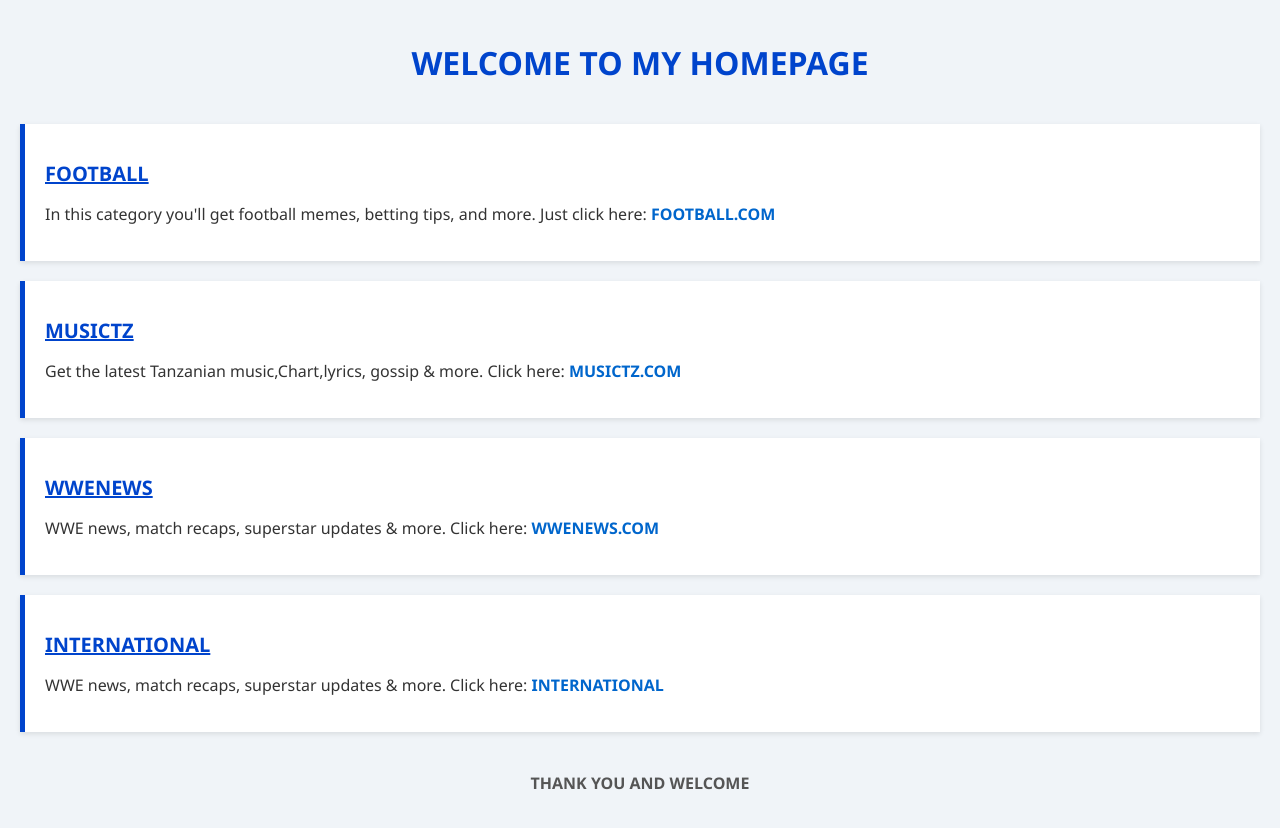
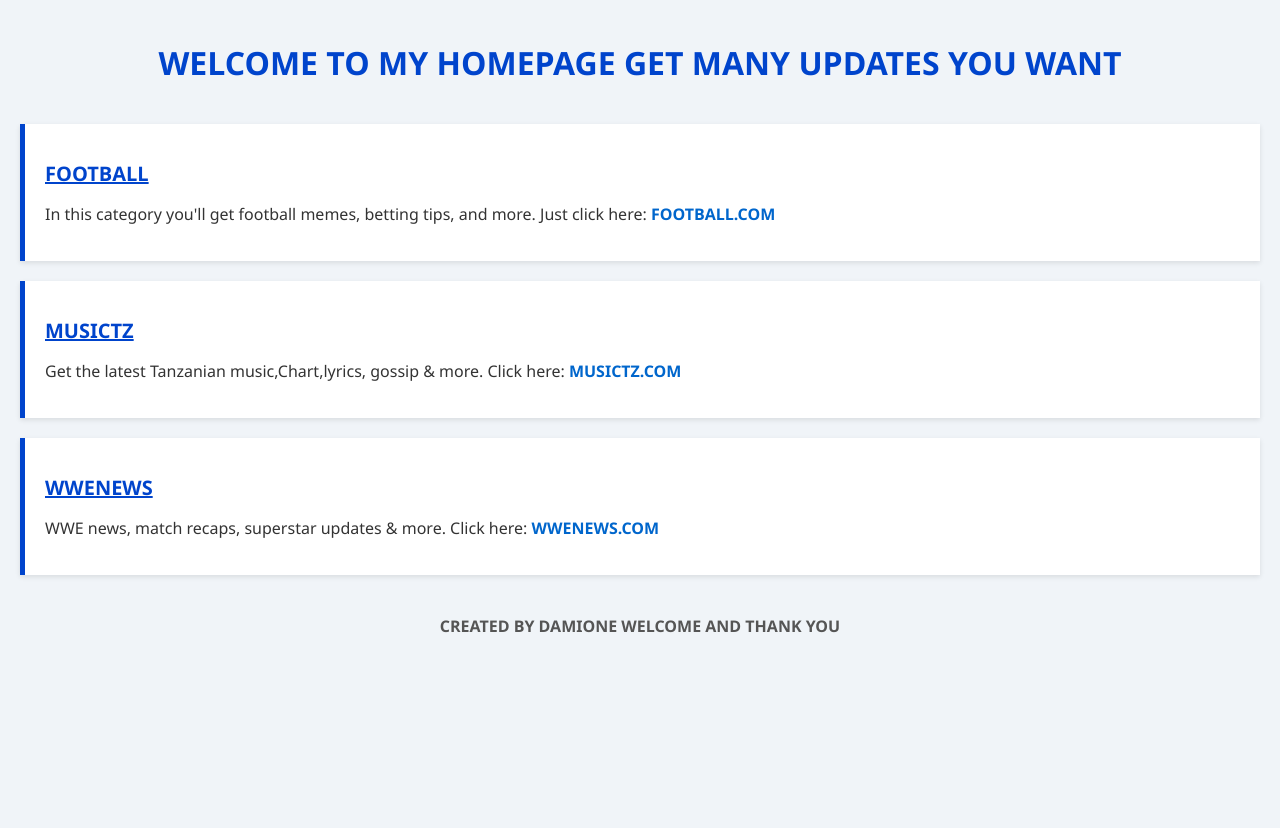
Before and after one commit to nestorypalmer-cpu/Many-In_One-website, a plain HTML site: page index.html in a window 1280 px wide. After the commit the page ends 800 px from the top, so only its background shows below. Drawn offline with Linux system fonts and the light colour scheme.

Commit message:
Update homepage heading and footer text

```diff
--- a/index.html
+++ b/index.html
@@ -53,7 +53,7 @@
 </head>
 <body>
 
-  <h1>WELCOME TO MY HOMEPAGE</h1>
+  <h1>WELCOME TO MY HOMEPAGE GET MANY UPDATES YOU WANT </h1>
 
   <div class="category">
     <p><b>FOOTBALL</b></p>
@@ -76,15 +76,10 @@
   </div>
 
 
-  <div class="category">
-    <p><b>INTERNATIONAL</b></p>
-    <p>WWE news, match recaps, superstar updates & more. Click here:
-    <a href="international.HTML">INTERNATIONAL</a></p>
-  </div>
 
 
 
-  <p class="footer">THANK YOU AND WELCOME</p>
+  <p class="footer">CREATED BY DAMIONE WELCOME AND THANK YOU</p>
 
 </body>
 </html>
```
